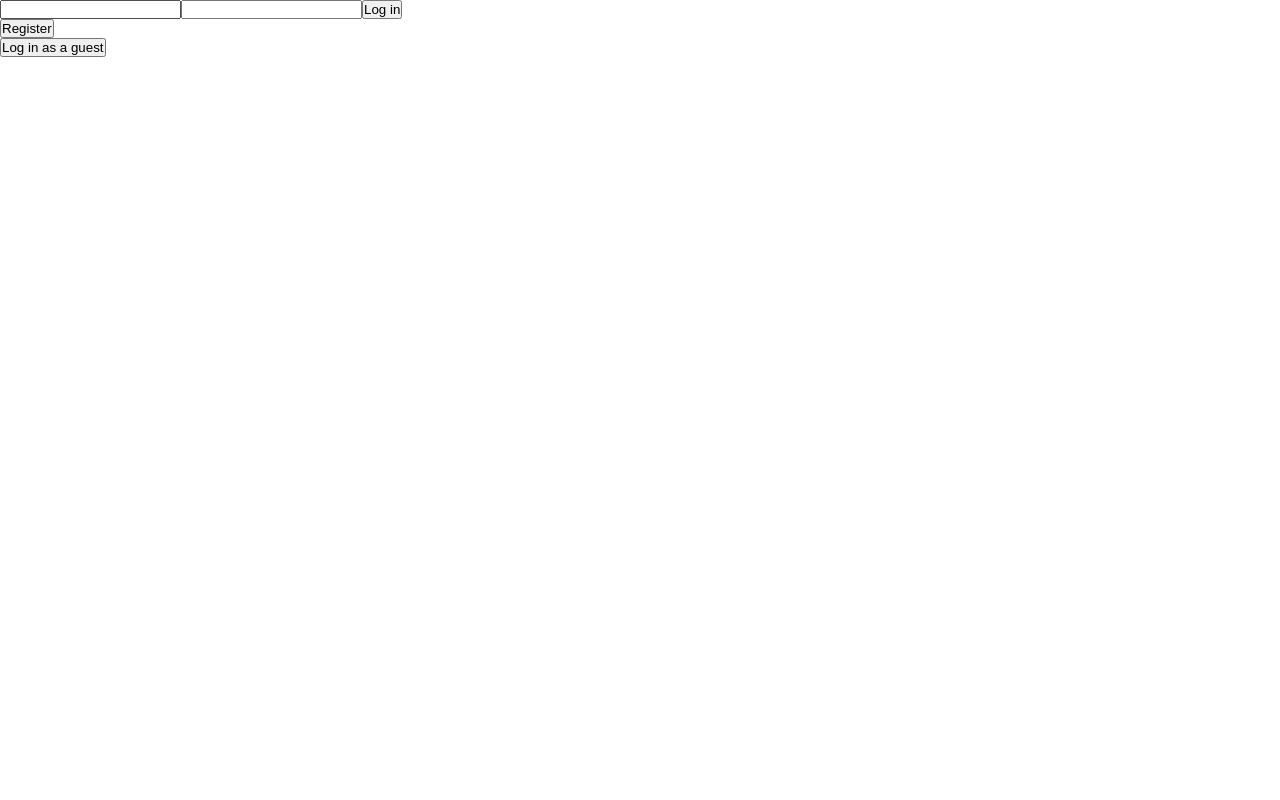
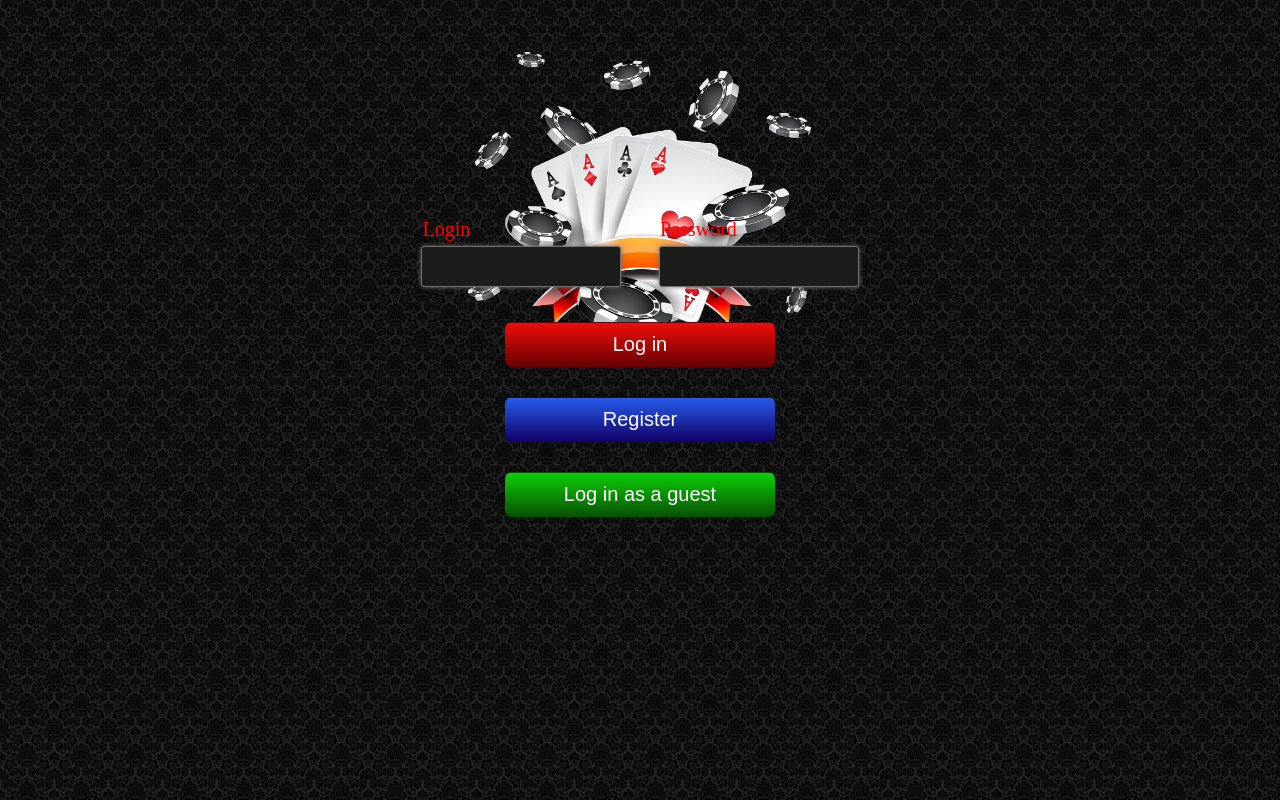
Before and after one commit to sleepyComrade/Poker, a React app in the folder client/: page / in a window 1280 px wide. Built offline with nearby package versions, Linux system fonts and the light colour scheme; no server answers.

Commit message:
feat: implement authorization screen layout and styles

```diff
--- /dev/null
+++ b/client/src/authorization/authorization.css
@@ -0,0 +1,124 @@
+.auth {
+  width: 100%;
+  height: 100vh;
+  background: url('../assets/lobby-img-bg.png'), url('../assets/background.png');
+  background-size: 350px auto,  auto;
+  background-position: center 50px, top left;
+  background-repeat: no-repeat, repeat;
+}
+
+.auth__wrapper {
+  width: 950px;
+  height: 100%;
+  position: relative;
+  margin: 0 auto;
+  display: flex;
+  flex-direction: column;
+  justify-content: center;
+  align-items: center;
+}
+
+.auth__center-container {
+  width: 100%;
+  position: relative;
+  margin-top: -50px;
+  display: flex;
+  flex-direction: column;
+  justify-content: center;
+  align-items: center;
+}
+
+.auth__form {
+  width: 100%;
+  display: flex;
+  flex-direction: column;
+  justify-content: center;
+  align-items: center;
+}
+
+.auth__login-block {
+  width: 50%;
+  display: flex;
+  flex-wrap: wrap;
+  justify-content: center;
+}
+
+.auth__login-wrapper,
+.auth__password-wrapper {
+  display: flex;
+  flex-direction: column;
+  justify-content: center;
+  align-items: center;
+  flex-grow: 1;
+  margin-bottom: 20px;
+}
+
+.auth__login-wrapper label,
+.auth__password-wrapper label {
+  margin-bottom: 5px;
+  margin-left: 20px;
+  color: #f00;
+  font-size: 20px;
+  align-self: flex-start;
+}
+
+.auth__input {
+  width: 200px;
+  outline: none;
+  padding: 8px;
+  border-radius: 3px;
+  background-color: #1b1d1b;
+  border: 1px solid #737070;
+  box-shadow: 0px 0px 5px #737070;
+  color: red;
+  font-size: 20px;
+}
+
+.auth__input:focus {
+  border: 2px solid #f00;
+  box-shadow: 0px 0px 5px #f00;
+}
+
+.auth__button {
+  min-width: 150px;
+  height: 45px;
+  margin: 15px;
+  padding: 10px 5px;
+  font-size: 20px;
+  color: #fff;
+  border-radius: 5px;
+  transition: all 0.3s ease;
+  border-radius: 7px;
+}
+
+.auth__button:focus,
+.auth__button:hover {
+  transform: scale(1.1);
+}
+
+.auth__button--login {
+  width: 270px;
+  background-color: #f00c0c;
+  background: linear-gradient(to bottom, #f00c0c 0%, #680202 100%);
+  border-bottom: 1px solid #680202;
+}
+
+.auth__button--register {
+  width: 270px;
+  background-color: #265bec;
+  background: linear-gradient(to bottom, #265bec 0%, #110268 100%);
+  border-bottom: 1px solid #110268;
+}
+
+.auth__button--guest {
+  width: 270px;
+  background-color: green;
+  background: linear-gradient(to bottom, #0dce07 0%, #085303 100%);
+  border-bottom: 1px solid #085303;
+}
+
+.auth__error-message {
+  background-color: yellow;
+  color: red;
+  font-size: 26px;
+}
--- a/client/src/authorization/authorization.tsx
+++ b/client/src/authorization/authorization.tsx
@@ -1,6 +1,8 @@
 import React, { useEffect, useState } from "react";
 import { IUserData } from "../../../interfaces/IUser";
 import Socket from "../components/socket";
+import '../style.css';
+import './authorization.css';
 
 type AuthorizationProps = {
   socket: Socket;
@@ -16,15 +18,29 @@ export function Authorization(props: AuthorizationProps) {
   const [userPassword, setUserPassword] = useState('');
 
   return (
-    <div>
-      <div>
-        <input onChange={(e) => {
+    <div className="auth">
+      <div className="auth__wrapper">
+        <div className="auth__center-container">
+
+          <form action="" method="get" className="auth__form">
+            <div className="auth__login-block">
+
+              <p className="auth__login-wrapper">
+                <label htmlFor="login">Login </label>
+                <input className="auth__input auth__input--login" onChange={(e) => {
                   setAuthUser(e.target.value);
-        }} value={authUser} type="text" />
-        <input value={userPassword} type="password" onChange={(e) => {
+                }} value={authUser} type="text" id="login" />
+              </p>
+
+              <p className="auth__password-wrapper">
+                <label htmlFor="password">Password </label>
+                <input className="auth__input auth__input--password"
+                  value={userPassword} type="password" onChange={(e) => {
                     setUserPassword(e.target.value);
-        }}/>
-        <button onClick={() => {
+                  }} id="password" />
+              </p>
+
+              <button className="btn auth__button auth__button--login" onClick={() => {
                 props.socket.sendState({
                   type: 'user',
                   data: {
@@ -60,7 +76,8 @@ export function Authorization(props: AuthorizationProps) {
                 })
               }}>Log in</button>
             </div>
-      <button onClick={() => {
+
+            <button className="btn auth__button auth__button--register" onClick={() => {
               props.socket.sendState({
                 type: 'user',
                 data: {
@@ -92,10 +109,16 @@ export function Authorization(props: AuthorizationProps) {
                 }
               })
             }}>Register</button>
-      <div>{props.authError}</div>
-      <button onClick={() => {
+
+            <div className="auth__error-message">{props.authError}</div>
+
+            <button className="btn auth__button auth__button--guest" onClick={() => {
               props.setGuest();
             }}>Log in as a guest</button>
+
+          </form>
+        </div>
+      </div>
     </div>
   )
 }
--- a/client/src/game/game.css
+++ b/client/src/game/game.css
@@ -25,7 +25,6 @@
     margin-left: -220px;
     border-radius: 5px;
     background-color: #000;
-    /* border: 2px solid #ee4b0a; */
     border: 2px solid #23e711;
     animation: winner 1s;
     z-index: 1001;
@@ -69,7 +68,6 @@
 .game__winner-bank span {
     font-size: 26px;
     font-weight: bold;
-    /* color: #ee4b0a; */
     color: #23e711;
 }
 
@@ -87,7 +85,7 @@
 }
 
 .game__button {
-    width: 150px;
+    min-width: 150px;
     height: 45px;
     margin: 20px;
     padding: 10px 5px;
--- a/client/src/lobby/lobby.css
+++ b/client/src/lobby/lobby.css
@@ -13,11 +13,6 @@
   flex-direction: column;
   justify-content: center;
   align-items: center;
-
-  background-image: url('../assets/lobby-img-bg.png');
-  background-size: 358px auto;
-  background-position: 370px 2px;
-  background-repeat:  no-repeat;
 }
 
 .lobby__button {
```
Also changed, not shown: client/src/assets/333.png (added). Lines whose indentation alone changed are shown as unchanged.
